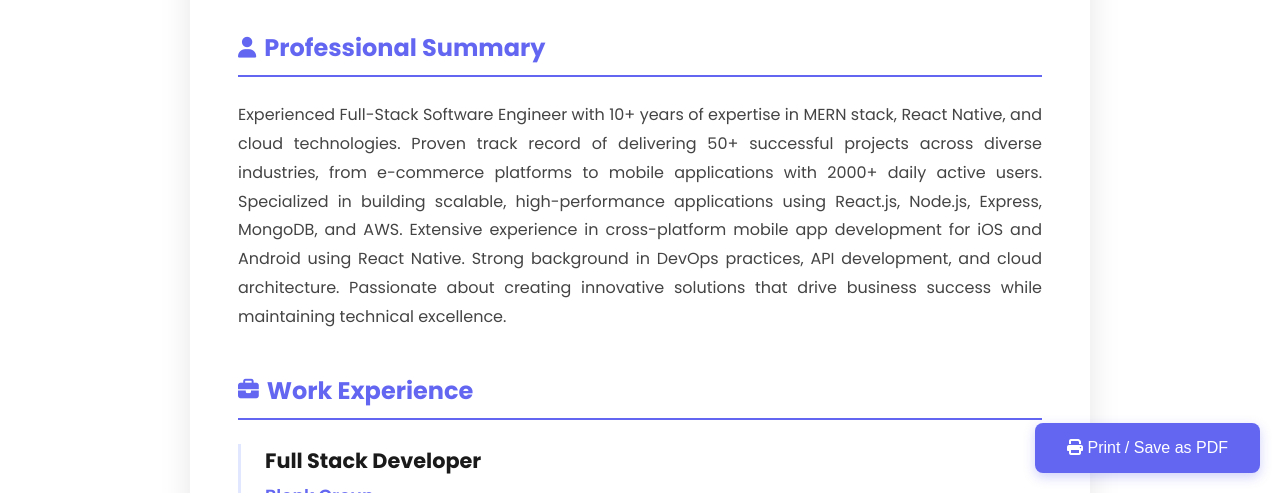
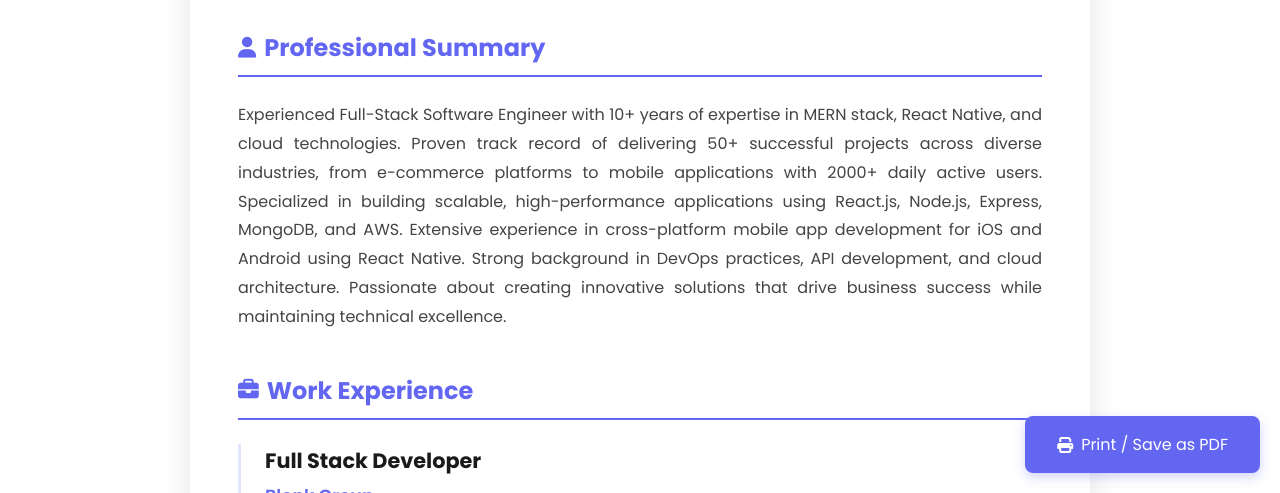
Before and after one commit to aliraza22-net/alirazaqureshi383.github.io, a plain HTML site: page cv/resume.html in a window 1280 px wide. Shown: the part 307-800 px from the top of the page. Drawn offline with Linux system fonts and the light colour scheme.

Commit message:
Update resume download to match HTML view - unified resume experience

```diff
--- a/cv/resume.html
+++ b/cv/resume.html
@@ -258,17 +258,51 @@
         @media print {
             body {
                 padding: 0;
+                margin: 0;
             }
             .resume-container {
                 box-shadow: none;
                 padding: 2rem;
+                max-width: 100%;
             }
             .section-title {
                 page-break-after: avoid;
             }
-            .experience-item, .education-item {
+            .experience-item, .education-item, .project-item {
                 page-break-inside: avoid;
             }
+            .print-btn {
+                display: none !important;
+            }
+            @page {
+                margin: 1cm;
+            }
+        }
+
+        .print-btn {
+            position: fixed;
+            bottom: 20px;
+            right: 20px;
+            padding: 1rem 2rem;
+            background: #6366f1;
+            color: white;
+            border: none;
+            border-radius: 8px;
+            cursor: pointer;
+            font-size: 1rem;
+            box-shadow: 0 4px 12px rgba(99,102,241,0.3);
+            z-index: 1000;
+            font-family: 'Poppins', sans-serif;
+            display: flex;
+            align-items: center;
+            gap: 0.5rem;
+            transition: all 0.3s ease;
+        }
+
+        .print-btn:hover {
+            background: #4f46e5;
+            transform: translateY(-2px);
+            box-shadow: 0 6px 16px rgba(99,102,241,0.4);
         }
 
         @media (max-width: 768px) {
@@ -645,16 +679,20 @@
         </div>
     </div>
 
+    <button class="print-btn" onclick="window.print()">
+        <i class="fas fa-print"></i>
+        <span>Print / Save as PDF</span>
+    </button>
     <script>
-        // Print functionality
-        window.addEventListener('load', function() {
-            // Add print button (optional)
-            const printBtn = document.createElement('button');
-            printBtn.innerHTML = '<i class="fas fa-print"></i> Print / Save as PDF';
-            printBtn.style.cssText = 'position: fixed; bottom: 20px; right: 20px; padding: 1rem 2rem; background: #6366f1; color: white; border: none; border-radius: 8px; cursor: pointer; font-size: 1rem; box-shadow: 0 4px 12px rgba(99,102,241,0.3); z-index: 1000;';
-            printBtn.onclick = () => window.print();
-            document.body.appendChild(printBtn);
-        });
+        // Auto-trigger print dialog if opened from download button
+        const urlParams = new URLSearchParams(window.location.search);
+        if (urlParams.get('print') === 'true') {
+            window.addEventListener('load', function() {
+                setTimeout(() => {
+                    window.print();
+                }, 500);
+            });
+        }
     </script>
 </body>
 </html>
```
Also changed, not shown: index.html (+17 -6 lines).
